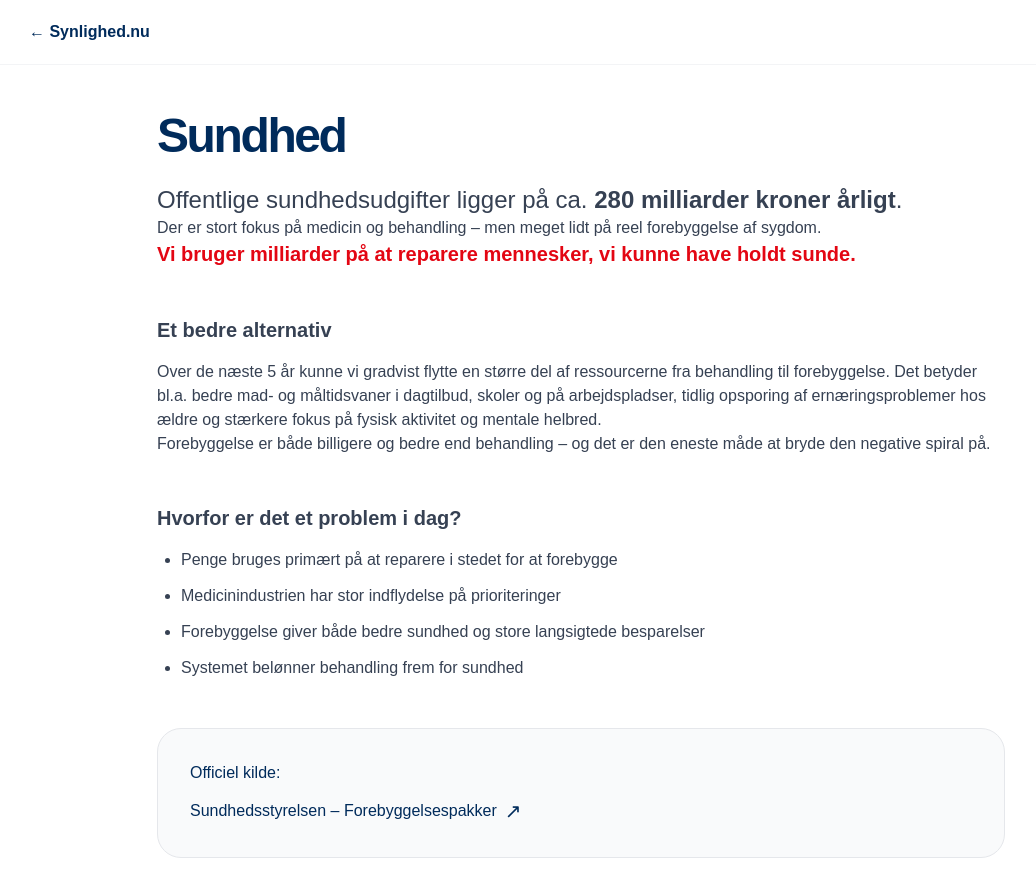
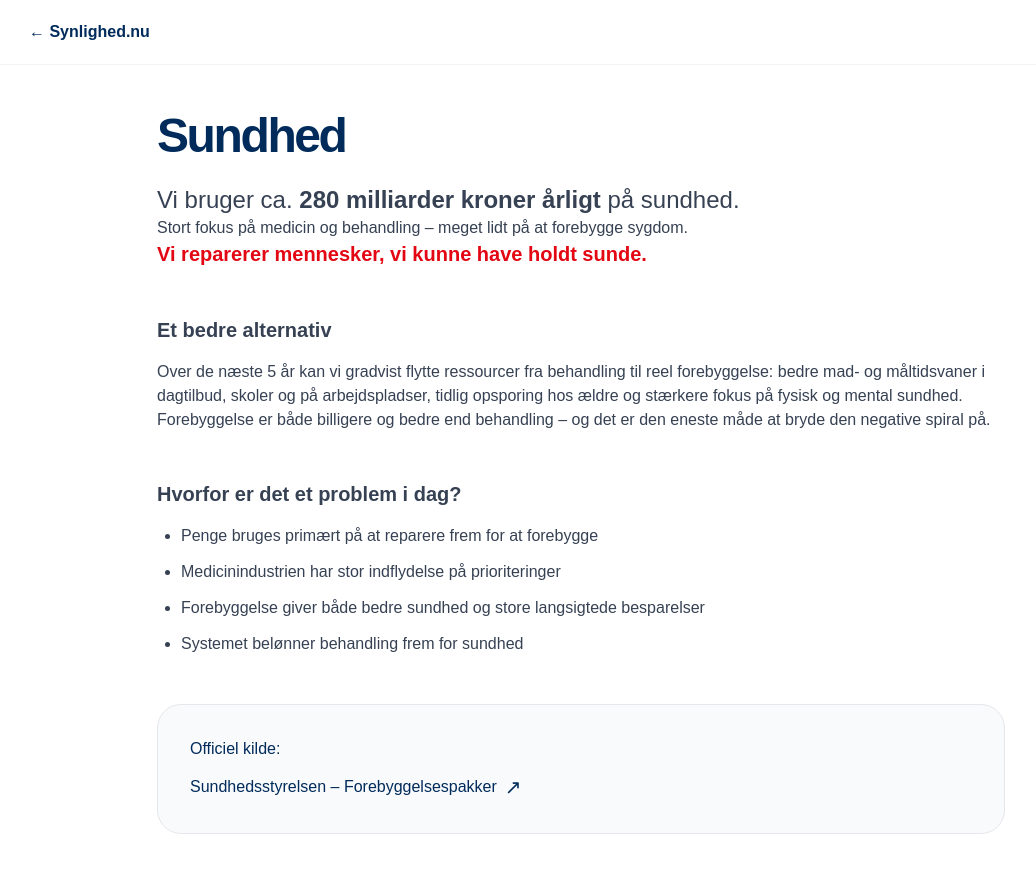
Before and after one commit to synlighed-nu/synlighed-nu-clean, a Next.js app: page /sundhed in a window 1280 px wide. Shown: the top 896 px of the page, without its empty margins (59-1095 px from the left). Built offline with nearby package versions, Linux system fonts and the light colour scheme.

Commit message:
Update page.tsx

```diff
--- a/app/sundhed/page.tsx
+++ b/app/sundhed/page.tsx
@@ -11,21 +11,21 @@ export default function SundhedPage() {
 
         <div className="prose prose-lg max-w-none text-gray-700">
           <p className="text-2xl font-medium">
-            Offentlige sundhedsudgifter ligger på ca. <strong>280 milliarder kroner årligt</strong>.
+            Vi bruger ca. <strong>280 milliarder kroner årligt</strong> på sundhed.
           </p>
 
           <p>
-            Der er stort fokus på medicin og behandling – men meget lidt på reel forebyggelse af sygdom.
+            Stort fokus på medicin og behandling – meget lidt på at forebygge sygdom.
           </p>
 
           <p className="text-xl font-semibold text-[#E30613]">
-            Vi bruger milliarder på at reparere mennesker, vi kunne have holdt sunde.
+            Vi reparerer mennesker, vi kunne have holdt sunde.
           </p>
 
           <h3 className="text-xl font-semibold mt-12 mb-4">Et bedre alternativ</h3>
           <p>
-            Over de næste 5 år kunne vi gradvist flytte en større del af ressourcerne fra behandling til forebyggelse.
-            Det betyder bl.a. bedre mad- og måltidsvaner i dagtilbud, skoler og på arbejdspladser, tidlig opsporing af ernæringsproblemer hos ældre og stærkere fokus på fysisk aktivitet og mentale helbred.
+            Over de næste 5 år kan vi gradvist flytte ressourcer fra behandling til reel forebyggelse:
+            bedre mad- og måltidsvaner i dagtilbud, skoler og på arbejdspladser, tidlig opsporing hos ældre og stærkere fokus på fysisk og mental sundhed.
           </p>
 
           <p>
@@ -34,7 +34,7 @@ export default function SundhedPage() {
 
           <h3 className="text-xl font-semibold mt-12 mb-4">Hvorfor er det et problem i dag?</h3>
           <ul className="list-disc pl-6 space-y-3">
-            <li>Penge bruges primært på at reparere i stedet for at forebygge</li>
+            <li>Penge bruges primært på at reparere frem for at forebygge</li>
             <li>Medicinindustrien har stor indflydelse på prioriteringer</li>
             <li>Forebyggelse giver både bedre sundhed og store langsigtede besparelser</li>
             <li>Systemet belønner behandling frem for sundhed</li>
```
